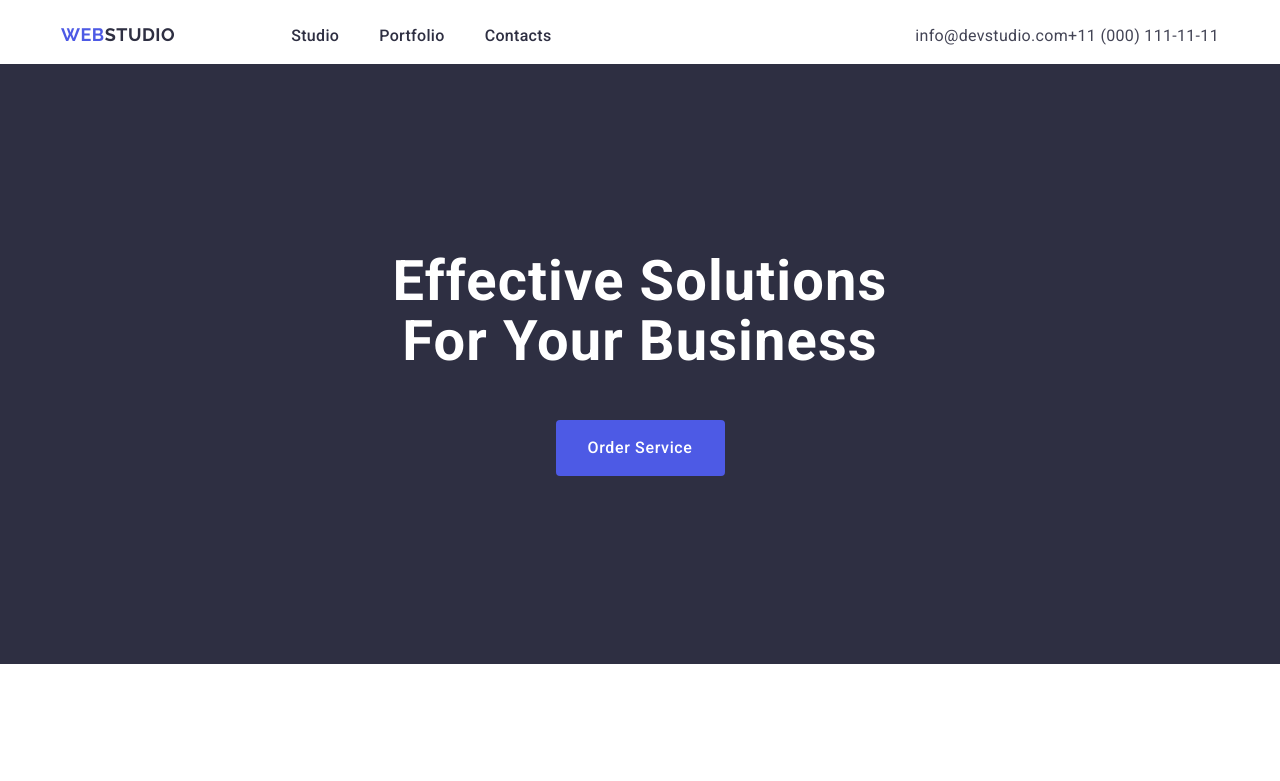
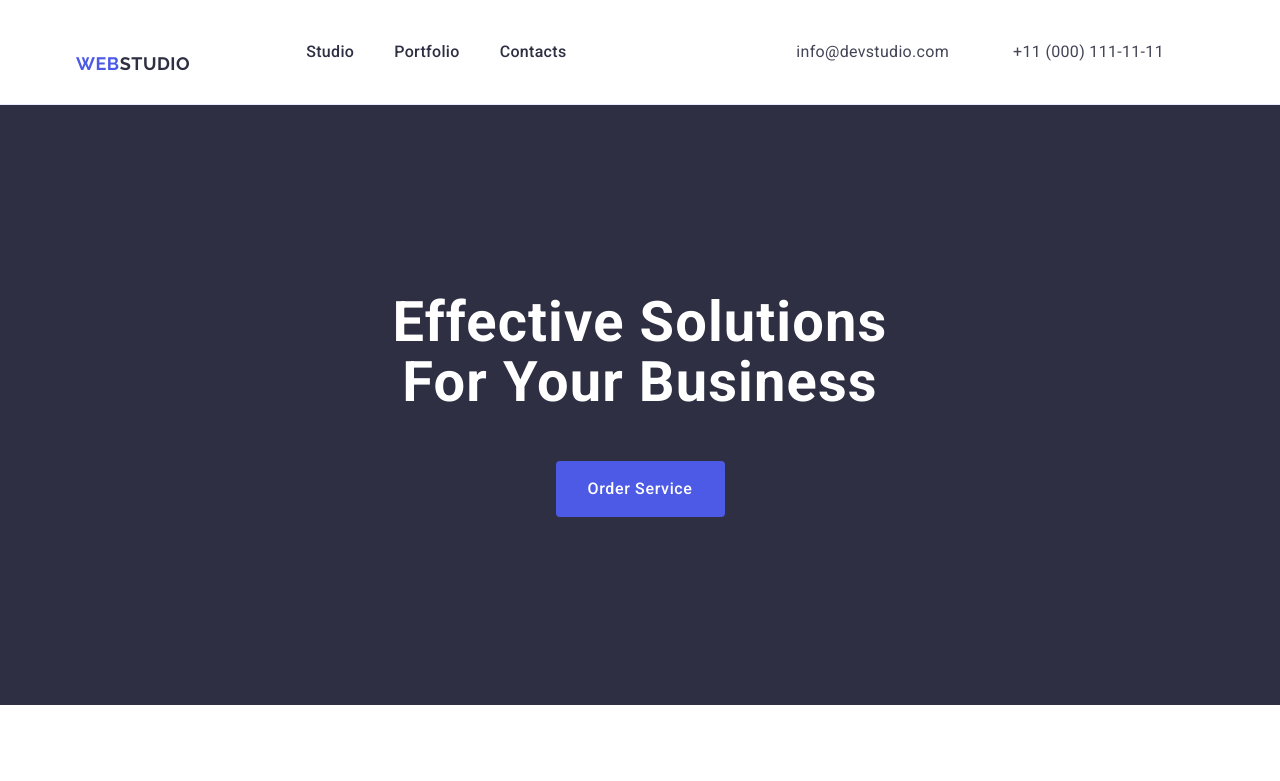
Before and after one commit to MykolaYalyshko/goit-markup-hw-03, a plain HTML site: page index.html in a window 1280 px wide. Shown: the top 781 px of the page. Drawn offline with nearby package versions, Linux system fonts and the light colour scheme.

Commit message:
style.css

```diff
--- a/css/style.css
+++ b/css/style.css
@@ -29,22 +29,28 @@ a {
 button {
     cursor: pointer;
 }
-
-.header_container {
-    width: 1158px;
+.container {
+    max-width: 1158px;
+    padding: 0 15px;
     margin: 0 auto;
 }
+.header {
+    border-bottom: 1px solid #e7e9fc;
+}
+.header_container {
+    display: flex;
+    align-items: center;
+}
 
-.header-container_header,
 .header-nav {
     display: flex;
-    justify-content: space-between;
-
+    align-items: center;
 }
 
 .header-list {
     display: flex;
-    margin-top: 24px;
+    align-items: center;
+    gap: 40px;
 }
 
 .logo {
@@ -56,46 +62,50 @@ button {
     text-transform: uppercase;
     color: #4d5ae5;
     margin-top: 24px;
-    margin-right: 76px;
 }
 
 .logo-right {
     color: #2e2f42;
 }
 
+.logo-left {
+    margin-right: 76px;
+    padding: 24px 0;
+}
+
 .header-link {
+    display: block;
+    padding: 23px 0;
     font-weight: 500;
     font-size: 16px;
     line-height: 1.5;
     letter-spacing: 0.02em;
     color: #2e2f42;
-    }
-
-.header-item {
-    margin-right: 40px;
 }
 
-.header-link:last-child,
-.contacts-link:last-child {
-    margin-right: 0px;
-}
+
+
+
 
 .contacts {
-    text-align: right;
+    margin-left: auto;
     font-style: normal;
 }
 
 .contacts-list {
     display: flex;
-    margin-top: 24px;
+    align-items: center;
+    gap: 24px;
 }
 
 .contacts-link {
+    display: block;
     font-size: 16px;
     line-height: 1.5;
     letter-spacing: 0.02em;
     color: #434455;
     margin-right: 40px;
+    padding: 24px 0;
 }
 
 
@@ -319,9 +329,10 @@ button {
 .footer-text {
     width: 264px;
     font-size: 16px;
+    margin-bottom: 16px;
     line-height: 1.5;
     letter-spacing: 0.02em;
     color: #f4f4fd;
-    padding-top: 16px;
-    padding-bottom: 100px;
+    padding: 100px 0 100px;
+
 }
--- a/index.html
+++ b/index.html
@@ -15,14 +15,17 @@
     <link rel="stylesheet" href="./css/style.css">
 </head>
 <body>
-    <div class="header_container">
-        <header class="header-container_header">
+    <header class="header">
+        <div class="container header_container">
             <nav class="header-nav">
                     <a class="logo logo-left" href="./index.html">Web<span class="logo-right">Studio</span></a>
                 <ul class="header-list">
-                    <li class="header-item"><a class="header-link" href="./index.html">Studio</a></li>
-                    <li class="header-item"><a class="header-link" href="">Portfolio</a></li>
-                    <li class="header-item"><a class="header-link" href="">Contacts</a></li>
+                    <li class="header-item">
+                        <a class="header-link" href="./index.html">Studio</a></li>
+                    <li class="header-item">
+                        <a class="header-link" href="">Portfolio</a></li>
+                    <li class="header-item">
+                        <a class="header-link" href="">Contacts</a></li>
                 </ul>
             </nav>
             <address class="contacts">
@@ -31,8 +34,8 @@
                     <li class="contacts-item"><a class="contacts-link" href="tel:+110001111111">+11 (000) 111-11-11</a></li>
                 </ul>
             </address>
-        </header>
-    </div>
+         </div>
+    </header>
     <main class="main">
         <section class="main-title">
             <div class="main_container">
```
